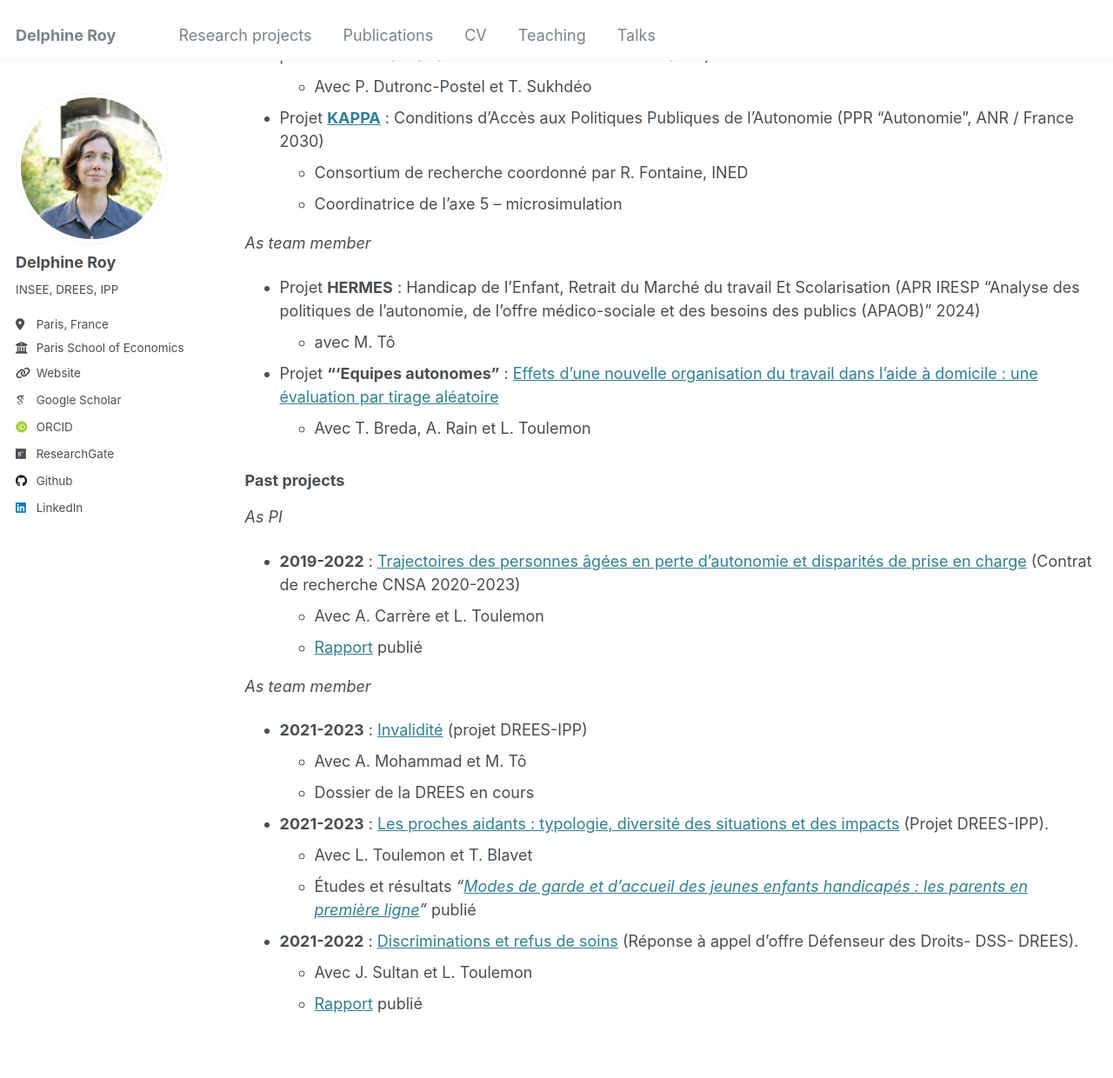
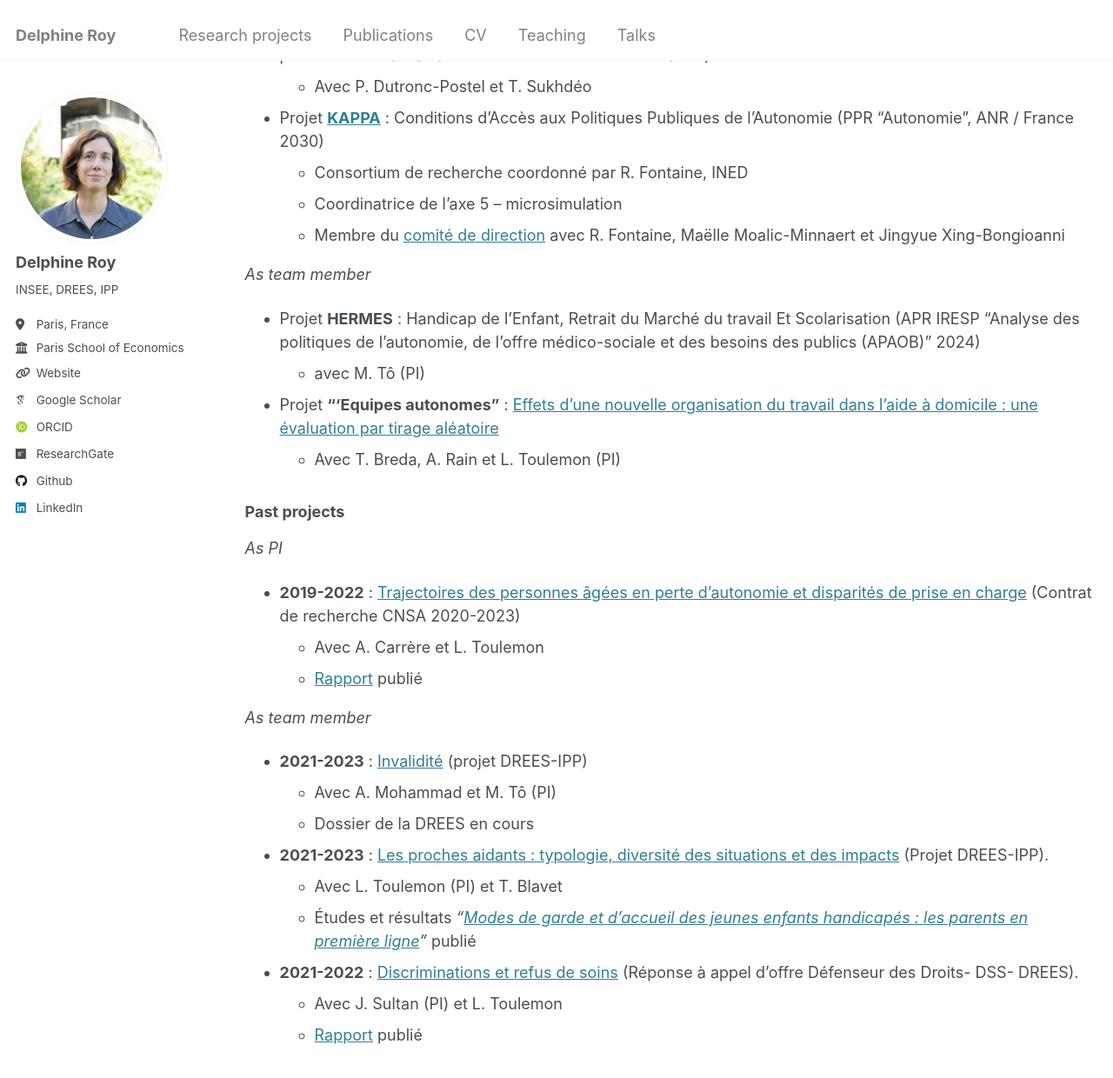
Before and after one commit to DelphineRoy/delphineroy.github.io, a Jekyll site: the page built from _pages/research.md, in a window 1280 px wide and 1400 px high, scrolled down 336 px. Shown: the top 1240 px of the window at 87% size. Built offline with Jekyll 4.4.1, drawn with Linux system fonts in a browser that asks for light colours; some web fonts are replaced.

Commit message:
Update research.md ajoute les PI

```diff
--- a/_pages/research.md
+++ b/_pages/research.md
@@ -18,14 +18,16 @@ _As PI_
 - Projet **[KAPPA](https://kappa.site.ined.fr/)** : Conditions d’Accès aux Politiques Publiques de l’Autonomie (PPR "Autonomie", ANR / France 2030)
      * Consortium de recherche coordonné par R. Fontaine, INED
      * Coordinatrice de l’axe 5 – microsimulation
+     * Membre du [comité de direction](https://kappa.site.ined.fr/fr/equipe/la-coordination/) avec R. Fontaine, Maëlle Moalic-Minnaert et Jingyue Xing-Bongioanni
+
 
 _As team member_
 
 - Projet **HERMES** : Handicap de l’Enfant, Retrait du Marché du travail Et Scolarisation (APR IRESP "Analyse des politiques de l’autonomie, de l’offre médico-sociale et des besoins des publics (APAOB)" 2024)
-    * avec M. Tô
+    * avec M. Tô (PI)
 
 - Projet **"'Equipes autonomes"** : [Effets d’une nouvelle organisation du travail dans l’aide à domicile : une évaluation par tirage aléatoire](https://www.ipp.eu/projet/equipes_autonomes/)
-     * Avec T. Breda, A. Rain et L. Toulemon
+     * Avec T. Breda, A. Rain et L. Toulemon (PI)
 
 
 ### Past projects
@@ -39,13 +41,13 @@ _As PI_
 _As team member_
 
 - **2021-2023** : [Invalidité](https://www.ipp.eu/projet/invalidite/) (projet DREES-IPP)
-     * Avec A. Mohammad et M. Tô
+     * Avec A. Mohammad et M. Tô (PI)
      * Dossier de la DREES en cours
 
 - **2021-2023** : [Les proches aidants : typologie, diversité des situations et des impacts](https://www.ipp.eu/projet/proches-aidants/) (Projet DREES-IPP).
-     * Avec L. Toulemon et T. Blavet
+     * Avec L. Toulemon (PI) et T. Blavet
      * Études et résultats *"[Modes de garde et d’accueil des jeunes enfants handicapés : les parents en première ligne](https://drees.solidarites-sante.gouv.fr/publications-communique-de-presse/etudes-et-resultats/modes-de-garde-et-daccueil-des-jeunes-enfants)"* publié
 
 - **2021-2022** : [Discriminations et refus de soins](https://www.ipp.eu/projet/discrimination-et-refus-de-soins/) (Réponse à appel d’offre Défenseur des Droits- DSS- DREES).
-     * Avec J. Sultan et L. Toulemon
+     * Avec J. Sultan (PI) et L. Toulemon
      * [Rapport](https://www.ipp.eu/actualites/refus-de-soins-discriminatoires/) publié
```
